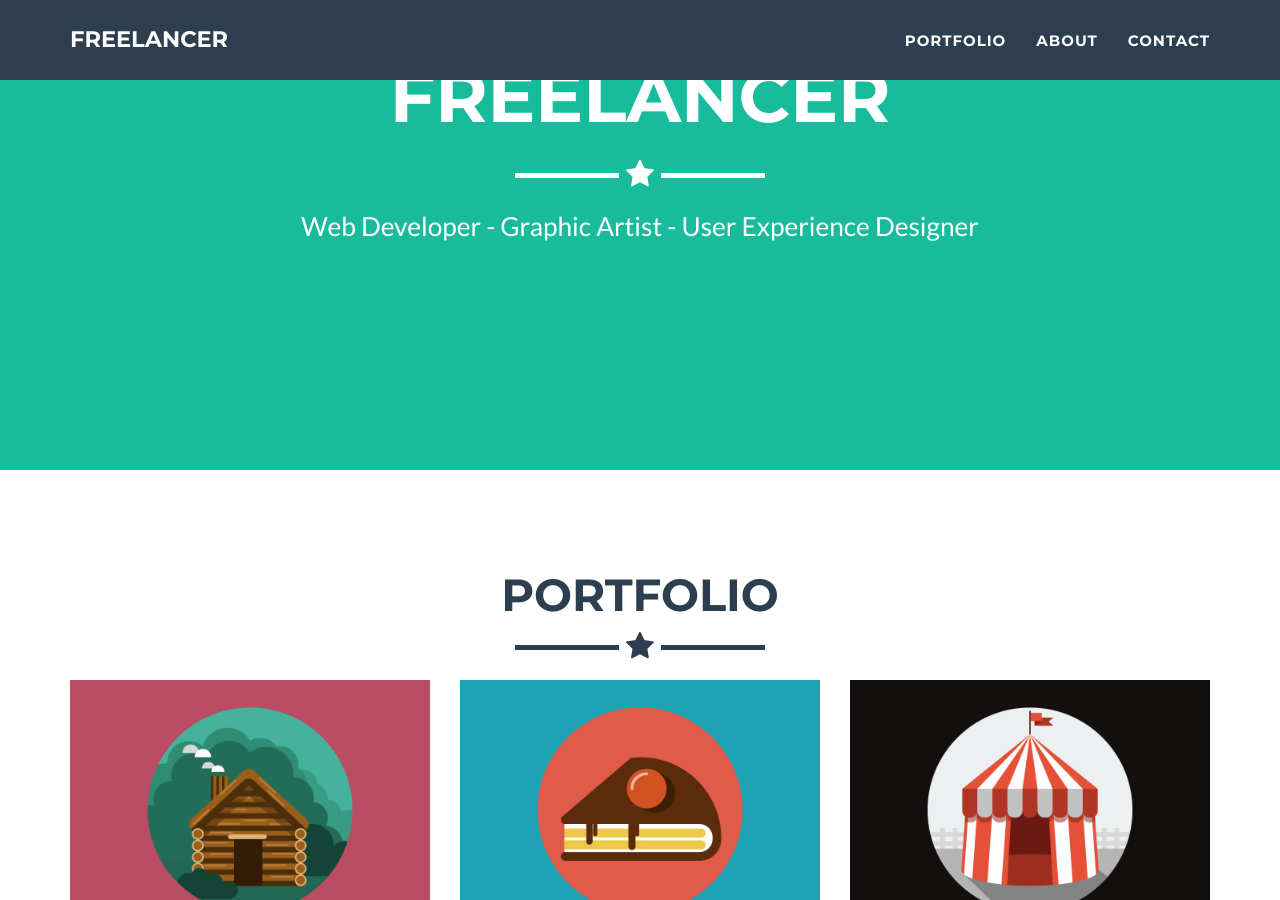
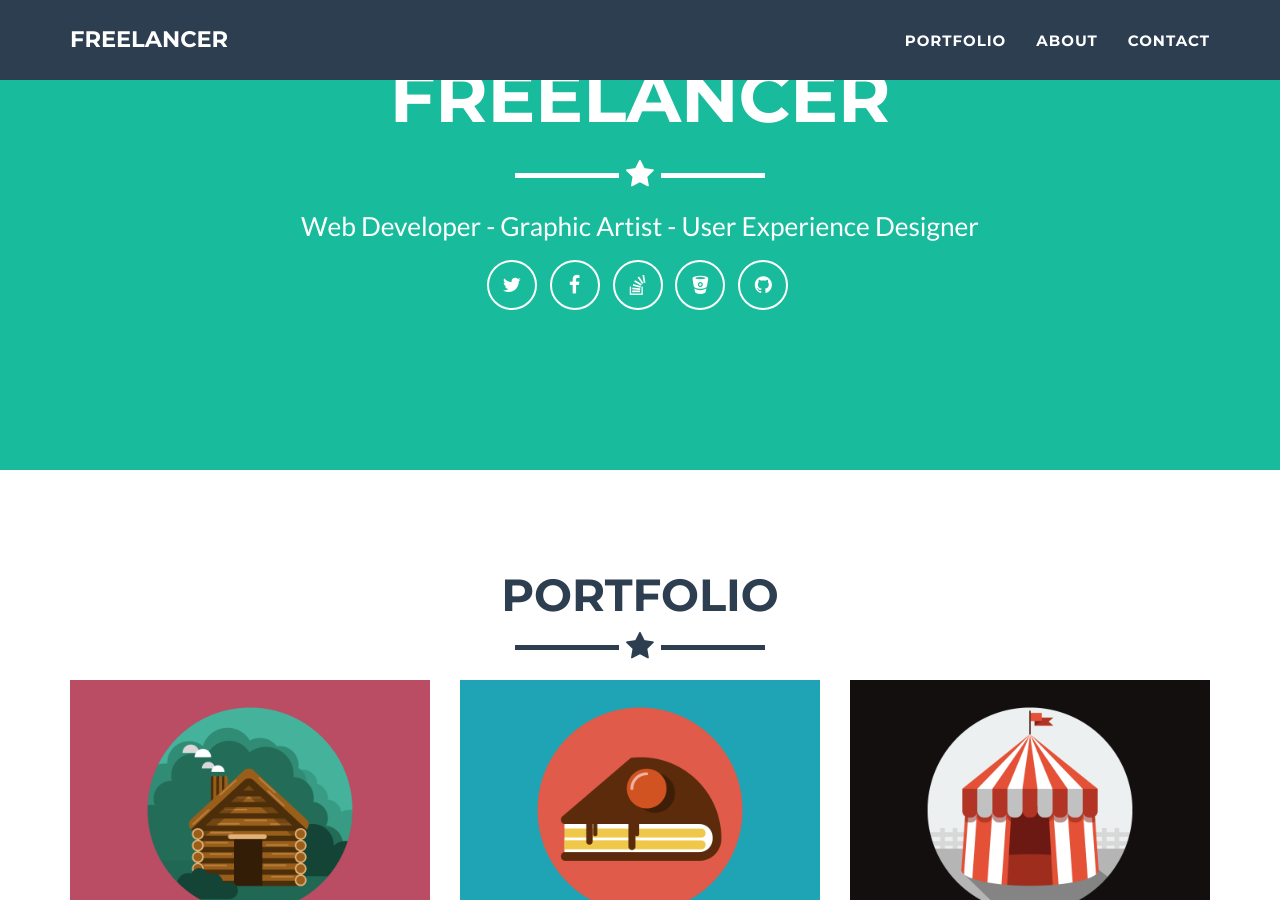
Before and after one commit to Maluen/maluen.github.io, a Jekyll site: the page built from index.html, in a window 1280 px wide and 900 px high, scrolled down 430 px. Built offline with Jekyll 4.4.1, drawn with Linux system fonts in a browser that asks for light colours.

Commit message:
add social to header

```diff
--- a/_includes/header.html
+++ b/_includes/header.html
@@ -8,6 +8,13 @@
                         <span class="name">{{ site.title }}</span>
                         <hr class="star-light">
                         <span class="skills">{{ site.skills }}</span>
+                        <ul class="list-inline">
+                            {% for network in site.social %}
+                            <li>
+                                <a href="{{ network.url }}" class="btn-social btn-outline"><i class="fa fa-fw fa-{{ network.title }}"></i></a>
+                            </li>
+                            {% endfor %}
+                        </ul>
                     </div>
                 </div>
             </div>
```
